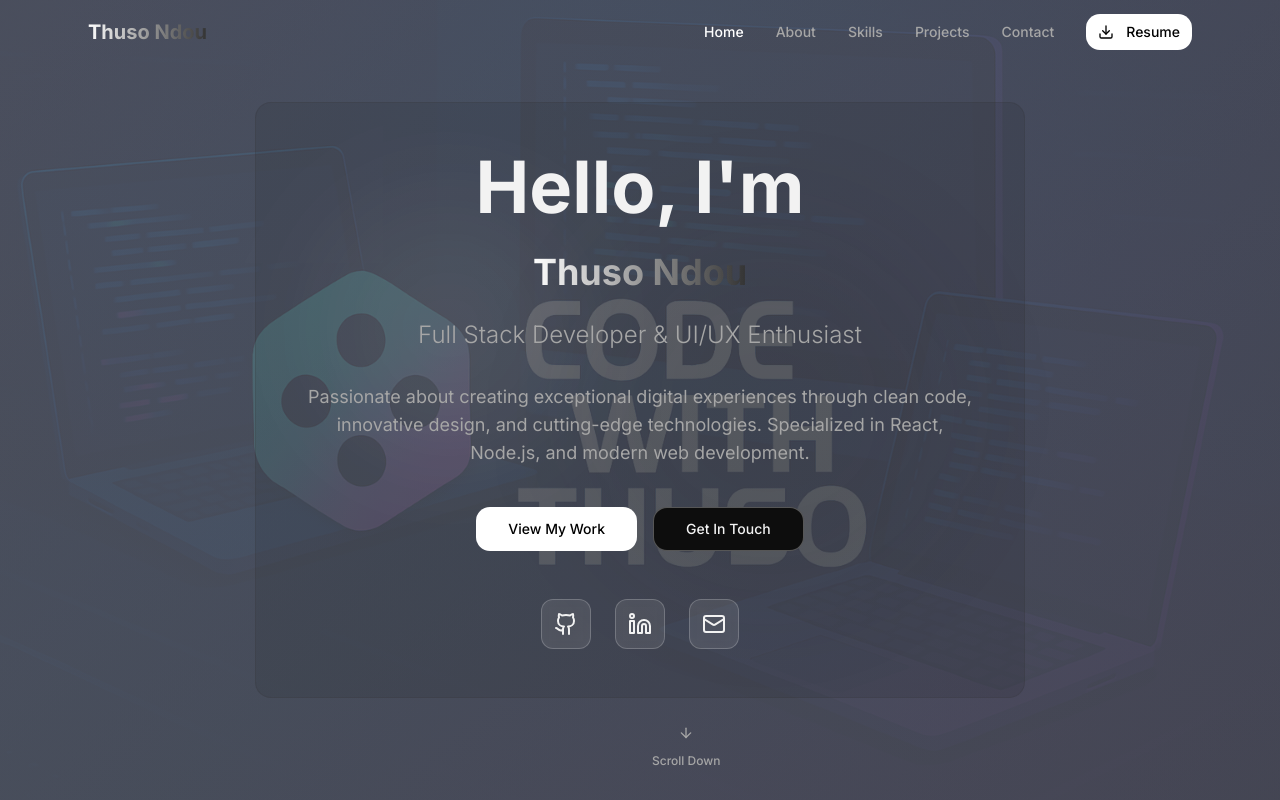
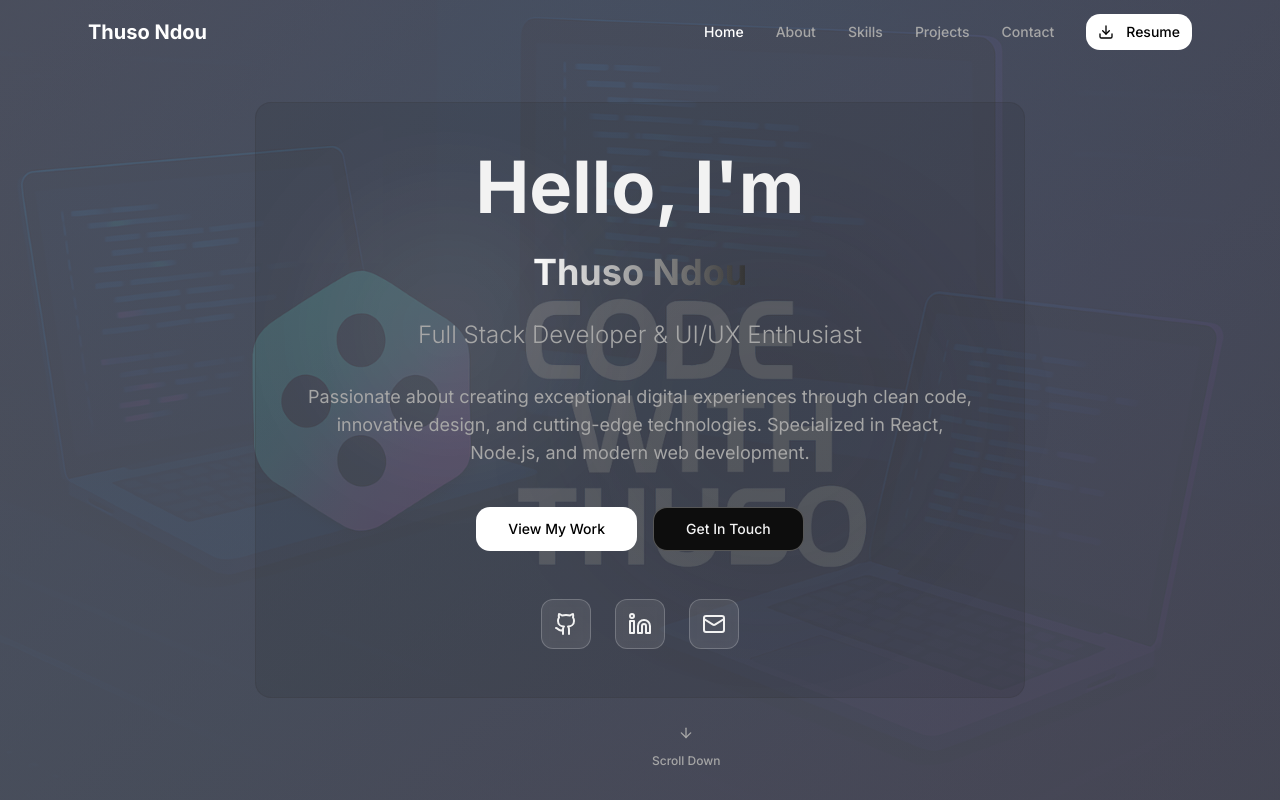
Before and after one commit to Thuso-Ndou/virtual_cv, a React (Vite) app: page / in a window 1280 px wide. Shown: the top 800 px of the page. Built offline with nearby package versions, Linux system fonts and the light colour scheme.

Commit message:
navigation color

```diff
--- a/src/components/Navigation.tsx
+++ b/src/components/Navigation.tsx
@@ -58,7 +58,7 @@ const Navigation = () => {
           {/* Logo */}
           <button
             onClick={() => scrollToSection('home')}
-            className="text-xl font-bold bg-gradient-to-r from-primary to-accent bg-clip-text text-transparent hover:scale-105 transition-transform"
+            className="text-xl font-bold text-white hover:scale-105 transition-transform"
           >
             Thuso Ndou
           </button>
```
